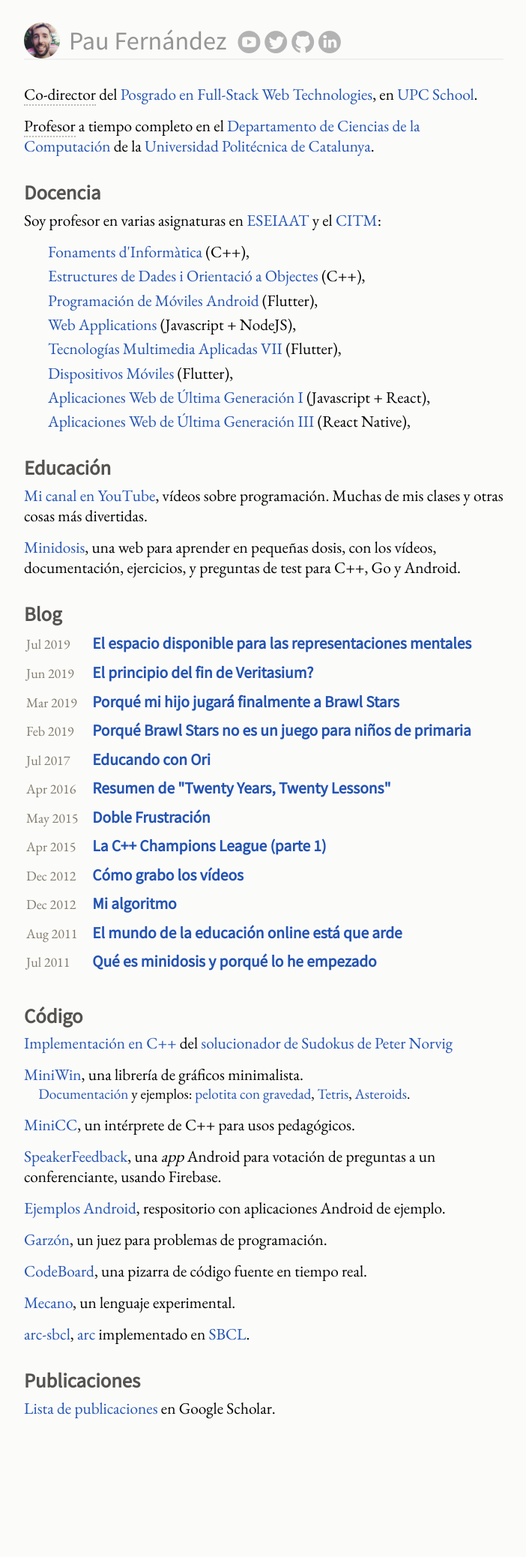
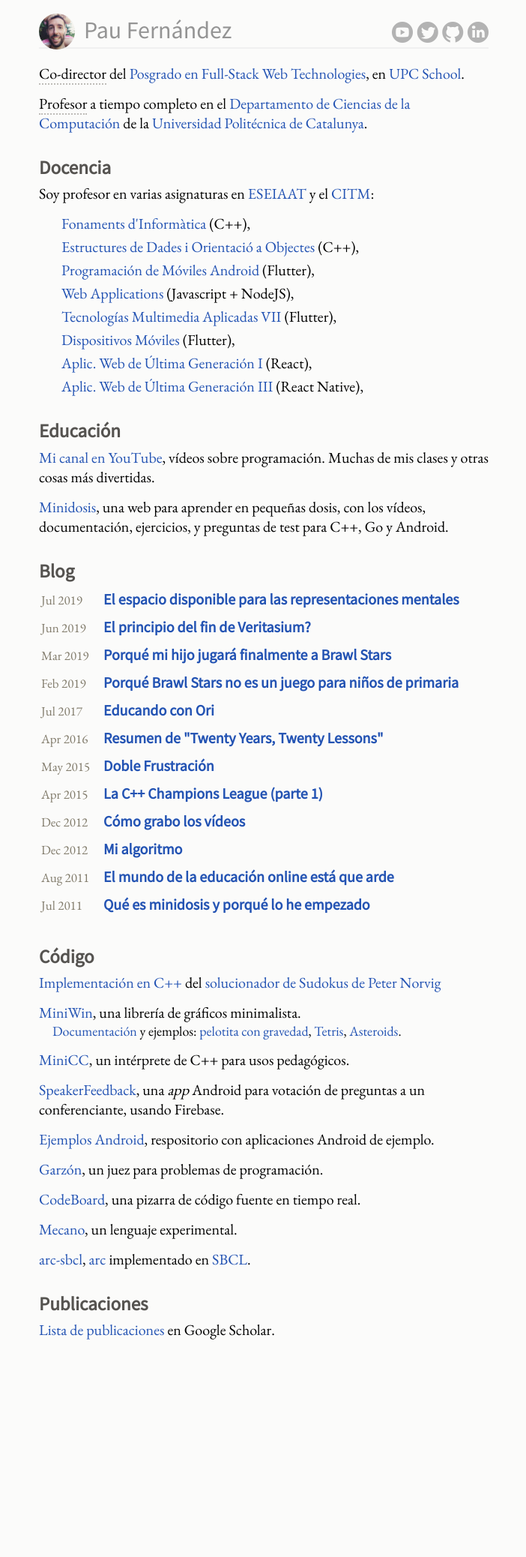
Before and after one commit to pauek/pauek.info, a Jekyll site: the page built from index.html, in a window 1280 px wide. Shown: the whole page at 75% size, without its empty margins (288-990 px from the left). Built offline with Jekyll 4.4.1, drawn with Linux system fonts in a browser that asks for light colours; nearby versions of some CDN libraries; after the commit the page ends 1960 px from its top, so only the background shows below that.

Commit message:
Retoco para que quede bien en móvil

```diff
--- a/css/main.css
+++ b/css/main.css
@@ -1,7 +1,7 @@
 html, body {
   height: 100%;
   font-family: "EB Garamond", serif;
-  font-size: 16pt;
+  font-size: 15pt;
   background: #fbfbfa;
 }
 body {
@@ -131,23 +131,14 @@
 }
 
 
-.social {
-  position: absolute;
-  top: .35rem;
-  margin-left: .5em;
-  font-size: 1.4rem;
-  display: inline-block;
-}
-.social a {
-  margin-bottom: -.2em;
-}
+
 
 header {
   position: relative;
   font-family: "Source Sans Pro";
   font-weight: 300;
   font-size: 1.6em;
-  margin: 1.5rem 1rem;
+  margin: 1rem 1rem;
   padding-bottom: .1em;
   padding-left: 60px;
   border-bottom: 2px solid #f0f0f0;
@@ -156,6 +147,17 @@
 header a:hover { color: #2c2c2c; }
 header .social a       { color: #b3b3b3; }
 header .social a:hover { color: #606060; }
+header .social {
+  position: absolute;
+  top: .35rem;
+  right: 0;
+  margin-left: .5em;
+  font-size: 1.4rem;
+  display: inline-block;
+}
+header .social a {
+  margin-bottom: -.2em;
+}
 #face {
   position: absolute;
   left: 0;
--- a/index.html
+++ b/index.html
@@ -16,8 +16,6 @@
   <a href="http://www.cs.upc.edu">Departamento de Ciencias de la Computación</a> de la
   <a href="http://www.upc.edu">Universidad Politécnica de Catalunya</a>.
 </p>
-
-
 
 
 <!-- Educación -->
@@ -46,10 +44,10 @@
       <a href="http://www.upc.edu/estudispdf/guia_docent.php?codi=804247&lang=esp">Dispositivos Móviles</a> (Flutter),
     </li>
     <li>
-      <a href="http://www.upc.edu/estudispdf/guia_docent.php?codi=804125&lang=esp">Aplicaciones Web de Última Generación I</a> (Javascript + React),
+      <a href="http://www.upc.edu/estudispdf/guia_docent.php?codi=804125&lang=esp">Aplic. Web de Última Generación I</a> (React),
     </li>
     <li>
-      <a href="http://www.upc.edu/estudispdf/guia_docent.php?codi=804127&lang=esp">Aplicaciones Web de Última Generación III</a> (React Native),
+      <a href="http://www.upc.edu/estudispdf/guia_docent.php?codi=804127&lang=esp">Aplic. Web de Última Generación III</a> (React Native),
     </li>
   </ul>
 </p>
```
